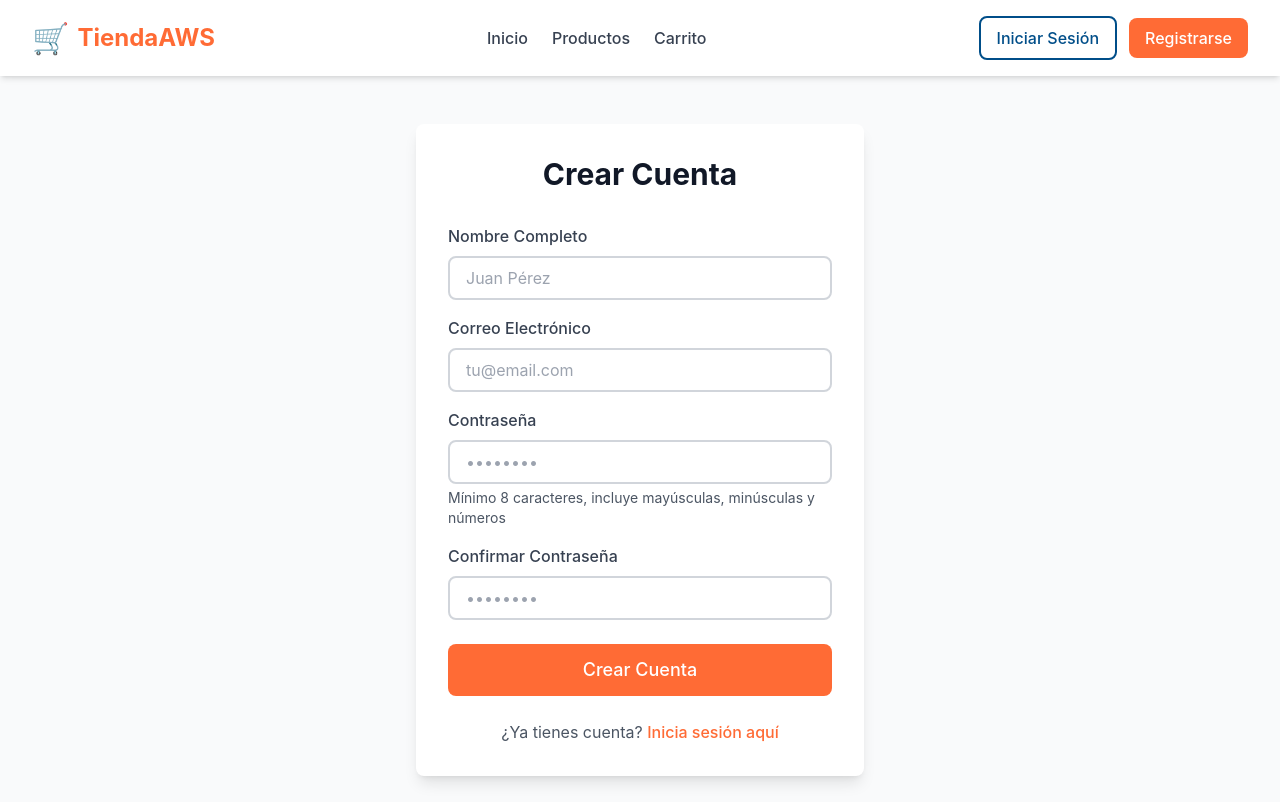
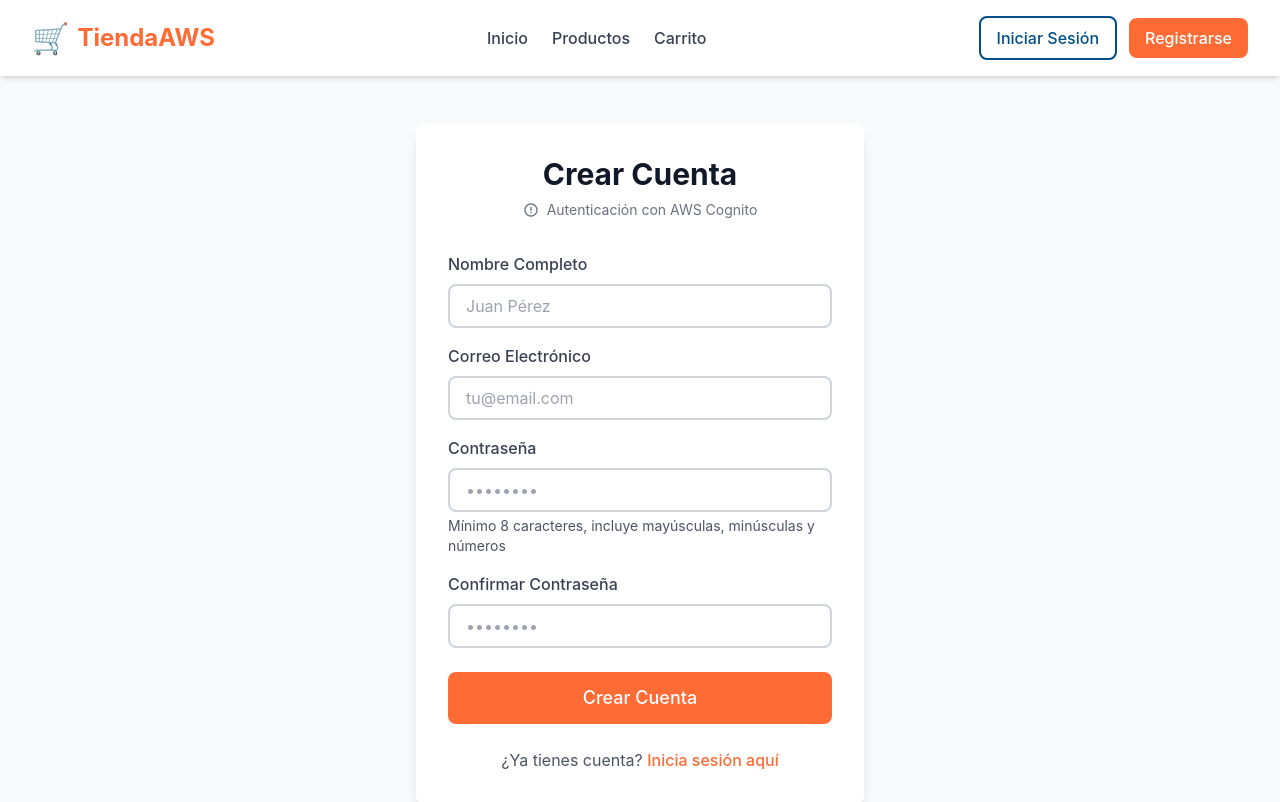
Before and after one commit to Mor4n/tiendaAWS, a React (Vite) app in the folder frontend/: page /register in a window 1280 px wide. Shown: the top 802 px of the page. Built offline with nearby package versions, Linux system fonts and the light colour scheme; no server answers; what amazon-cognito-identity-js would draw is missing.

Commit message:
Se agregó cognito

```diff
--- a/frontend/src/pages/Login.jsx
+++ b/frontend/src/pages/Login.jsx
@@ -34,7 +34,15 @@ const Login = () => {
   return (
     <div className="min-h-[80vh] flex items-center justify-center py-12 px-4">
       <div className="max-w-md w-full bg-white rounded-lg shadow-lg p-8">
-        <h2 className="text-3xl font-bold text-center mb-8">Iniciar Sesión</h2>
+        <div className="text-center mb-8">
+          <h2 className="text-3xl font-bold mb-2">Iniciar Sesión</h2>
+          <p className="text-sm text-gray-500 flex items-center justify-center gap-2">
+            <svg className="w-4 h-4" fill="currentColor" viewBox="0 0 24 24">
+              <path d="M12 2C6.48 2 2 6.48 2 12s4.48 10 10 10 10-4.48 10-10S17.52 2 12 2zm0 18c-4.41 0-8-3.59-8-8s3.59-8 8-8 8 3.59 8 8-3.59 8-8 8zm-1-13h2v6h-2zm0 8h2v2h-2z"/>
+            </svg>
+            Autenticación con AWS Cognito
+          </p>
+        </div>
 
         {error && (
           <div className="bg-red-50 border border-red-200 text-red-700 px-4 py-3 rounded-lg mb-6">
--- a/frontend/src/pages/Register.jsx
+++ b/frontend/src/pages/Register.jsx
@@ -78,7 +78,15 @@ const Register = () => {
   return (
     <div className="min-h-[80vh] flex items-center justify-center py-12 px-4">
       <div className="max-w-md w-full bg-white rounded-lg shadow-lg p-8">
-        <h2 className="text-3xl font-bold text-center mb-8">Crear Cuenta</h2>
+        <div className="text-center mb-8">
+          <h2 className="text-3xl font-bold mb-2">Crear Cuenta</h2>
+          <p className="text-sm text-gray-500 flex items-center justify-center gap-2">
+            <svg className="w-4 h-4" fill="currentColor" viewBox="0 0 24 24">
+              <path d="M12 2C6.48 2 2 6.48 2 12s4.48 10 10 10 10-4.48 10-10S17.52 2 12 2zm0 18c-4.41 0-8-3.59-8-8s3.59-8 8-8 8 3.59 8 8-3.59 8-8 8zm-1-13h2v6h-2zm0 8h2v2h-2z"/>
+            </svg>
+            Autenticación con AWS Cognito
+          </p>
+        </div>
 
         {error && (
           <div className="bg-red-50 border border-red-200 text-red-700 px-4 py-3 rounded-lg mb-6">
```
